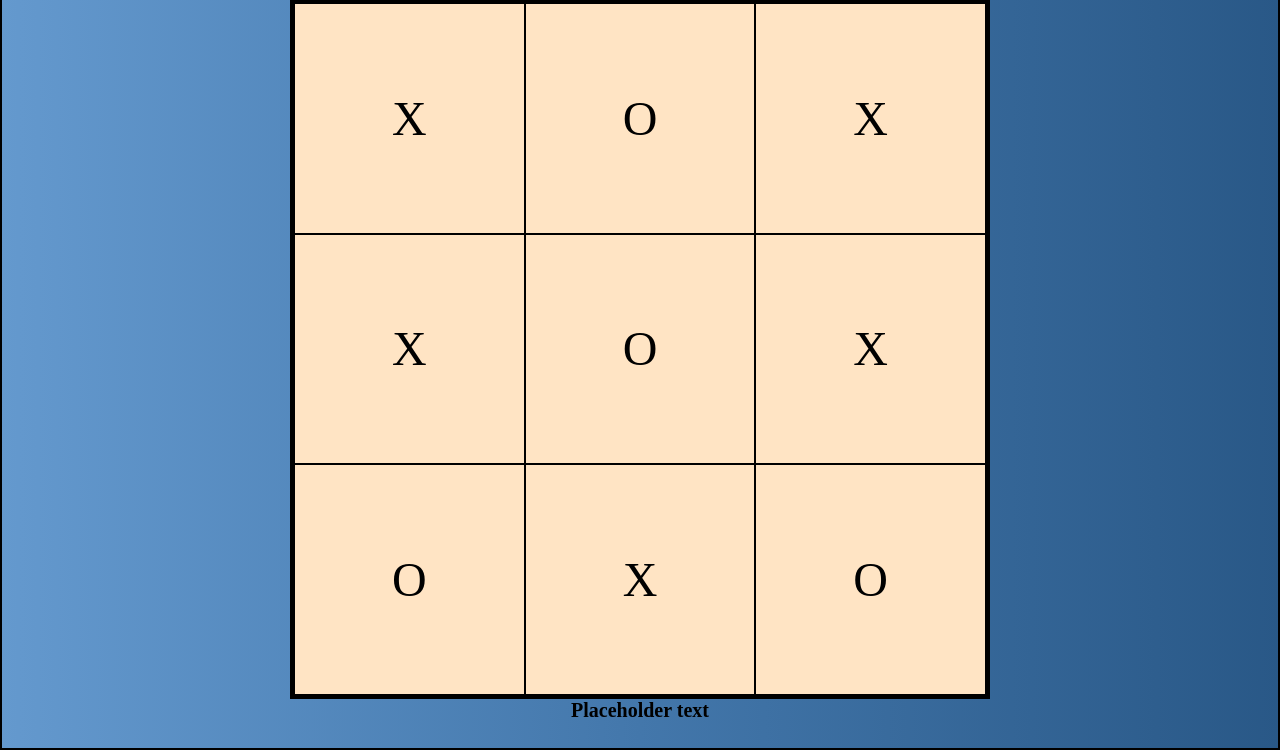
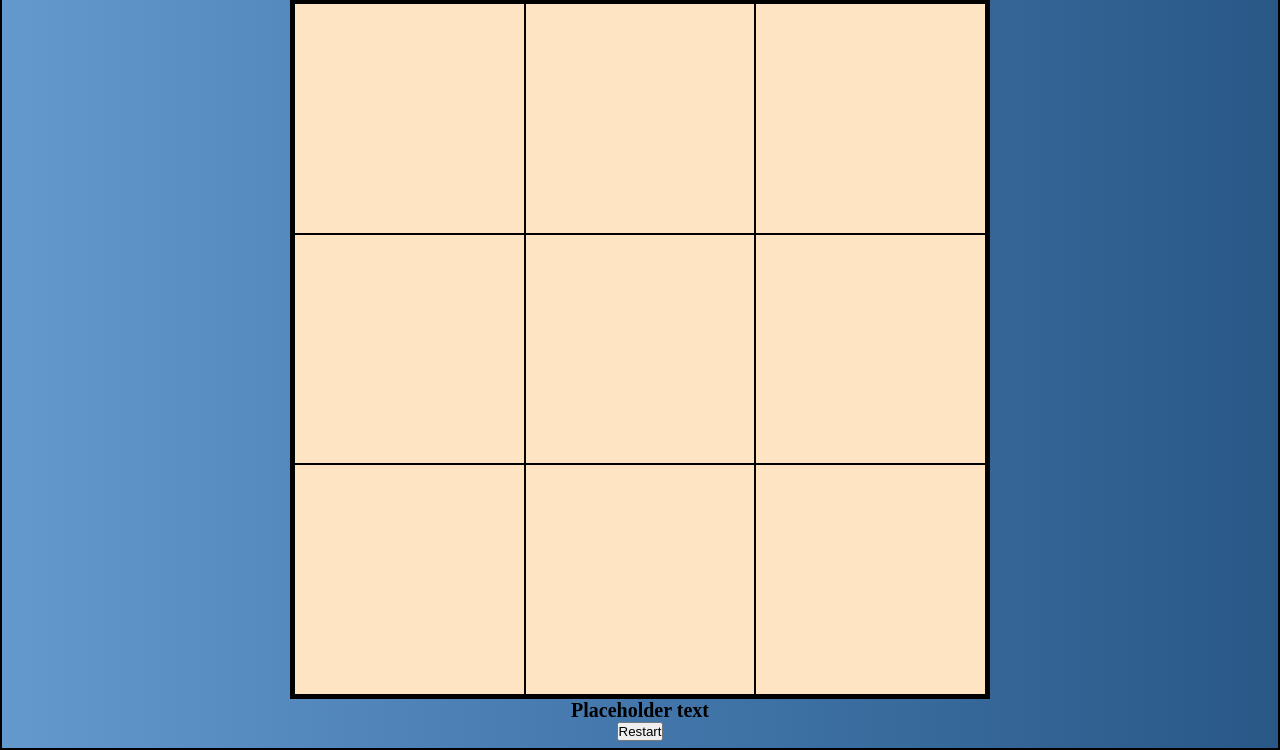
Before and after one commit to kapowlo/odin-TicTacToe, a plain HTML site: page index.html in a window 1280 px wide. Shown: the part 50-800 px from the top of the page. Drawn offline with Linux system fonts and the light colour scheme.

Commit message:
Added restart button

```diff
--- a/index.html
+++ b/index.html
@@ -14,18 +14,18 @@
     <div class="container">
         <h1>Tic Tac Toe</h1>
         <div class="board" id="board">
-            <div class="grid-cell">X</div>
-            <div class="grid-cell">O</div>
-            <div class="grid-cell">X</div>
-            <div class="grid-cell">X</div>
-            <div class="grid-cell">O</div>
-            <div class="grid-cell">X</div>
-            <div class="grid-cell">O</div>
-            <div class="grid-cell">X</div>
-            <div class="grid-cell">O</div>
+            <div class="grid-cell"></div>
+            <div class="grid-cell"></div>
+            <div class="grid-cell"></div>
+            <div class="grid-cell"></div>
+            <div class="grid-cell"></div>
+            <div class="grid-cell"></div>
+            <div class="grid-cell"></div>
+            <div class="grid-cell"></div>
+            <div class="grid-cell"></div>
         </div>
         <div class="display-game-status">Placeholder text</div>
-
+        <button class="restartBtn">Restart</button>
     </div>
 </body>
 
```
